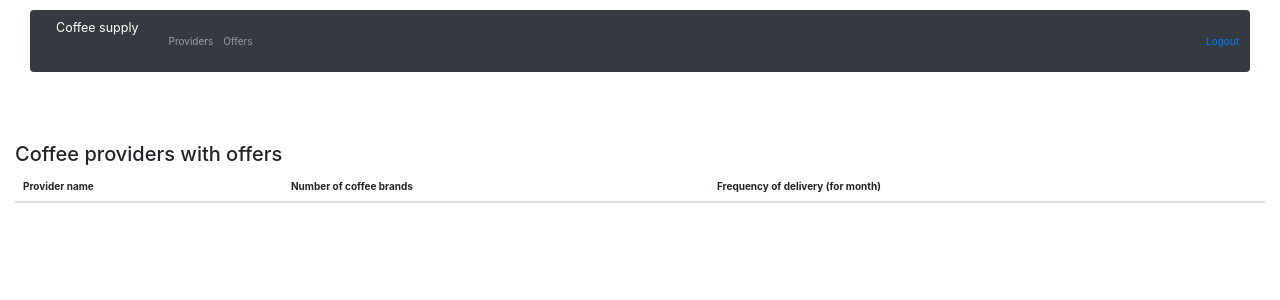
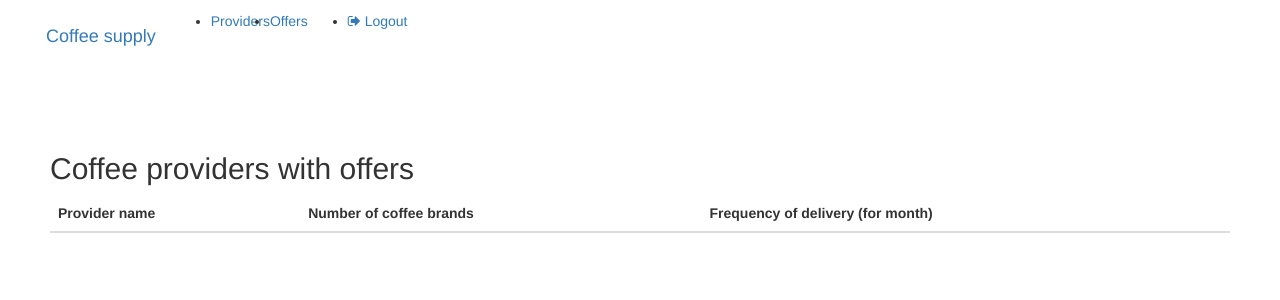
Before and after one commit to cehali/CoffeeSupply, a Flask app: page /offers in a window 1280 px wide. Shown: the top 300 px of the page. Run offline with Flask 2, Linux system fonts and the light colour scheme; the visitor is signed in with stand-in values (Sample User, id 1); data that the repository does not hold is empty; some libraries are stand-ins or nearby versions.

Commit message:
I really hate front

```diff
--- a/templates/dashboard.html
+++ b/templates/dashboard.html
@@ -7,7 +7,7 @@
 {% block styles %}
     {{super()}}
     <link rel="stylesheet" href="{{url_for('.static', filename='all.css')}}">
-    <link href="https://stackpath.bootstrapcdn.com/bootstrap/4.1.3/css/bootstrap.min.css" rel="stylesheet" integrity="sha384-MCw98/SFnGE8fJT3GXwEOngsV7Zt27NXFoaoApmYm81iuXoPkFOJwJ8ERdknLPMO" crossorigin="anonymous">
+    <link href="//maxcdn.bootstrapcdn.com/font-awesome/4.7.0/css/font-awesome.min.css" rel="stylesheet">
 {% endblock %}
 
 {% block navbar %}
--- a/templates/offers.html
+++ b/templates/offers.html
@@ -7,7 +7,7 @@
 {% block styles %}
     {{super()}}
     <link rel="stylesheet" href="{{url_for('.static', filename='all.css')}}">
-    <link href="https://stackpath.bootstrapcdn.com/bootstrap/4.1.3/css/bootstrap.min.css" rel="stylesheet" integrity="sha384-MCw98/SFnGE8fJT3GXwEOngsV7Zt27NXFoaoApmYm81iuXoPkFOJwJ8ERdknLPMO" crossorigin="anonymous">
+    <link href="//maxcdn.bootstrapcdn.com/font-awesome/4.7.0/css/font-awesome.min.css" rel="stylesheet">
 {% endblock %}
 
 {% block navbar %}
--- a/templates/providers.html
+++ b/templates/providers.html
@@ -8,7 +8,7 @@
 {% block styles %}
     {{super()}}
     <link rel="stylesheet" href="{{url_for('.static', filename='all.css')}}">
-    <link href="https://stackpath.bootstrapcdn.com/bootstrap/4.1.3/css/bootstrap.min.css" rel="stylesheet" integrity="sha384-MCw98/SFnGE8fJT3GXwEOngsV7Zt27NXFoaoApmYm81iuXoPkFOJwJ8ERdknLPMO" crossorigin="anonymous">
+    <link href="//maxcdn.bootstrapcdn.com/font-awesome/4.7.0/css/font-awesome.min.css" rel="stylesheet">
 {% endblock %}
 
 {% block navbar %}
```
